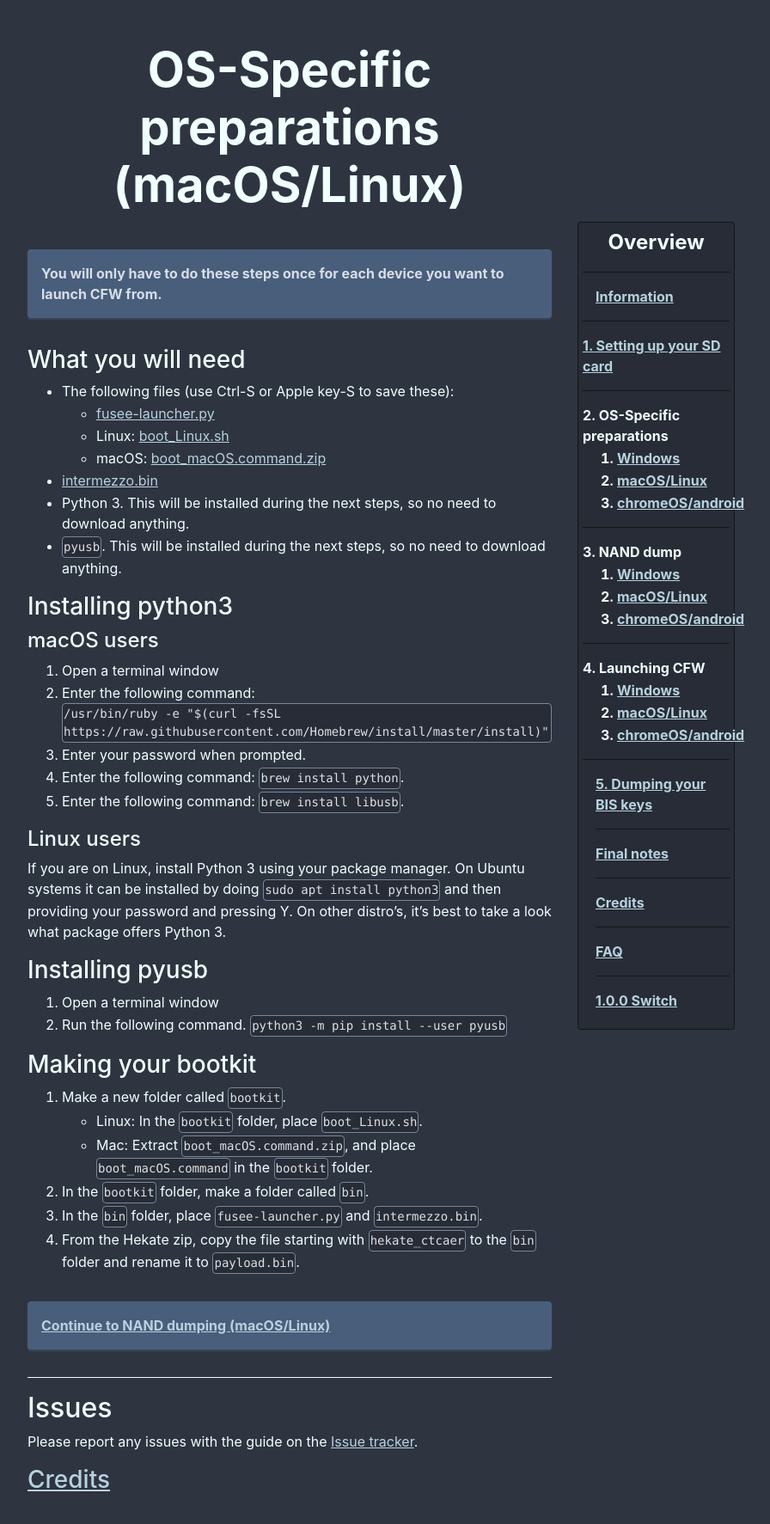
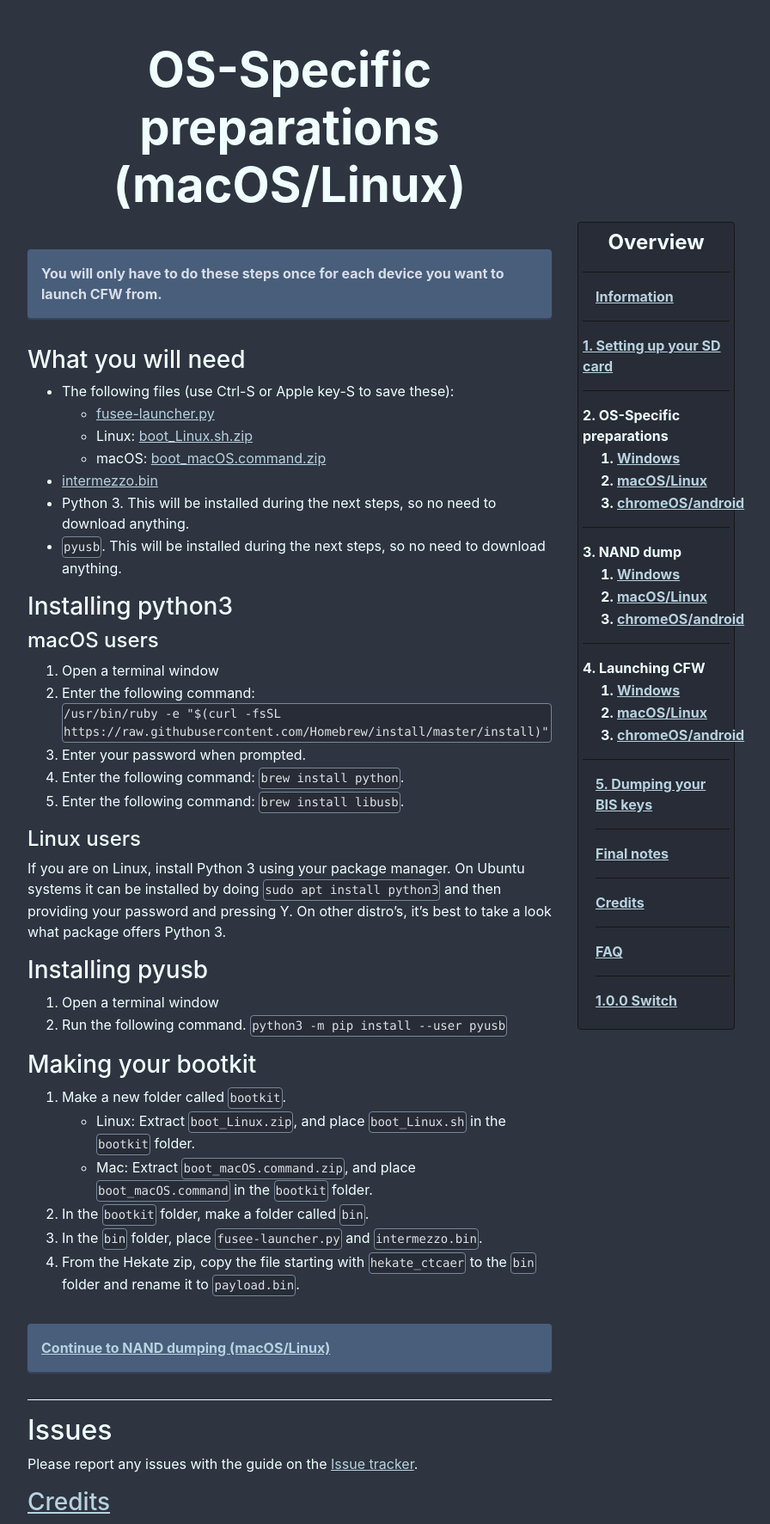
Before and after one commit to noirscape/SwitchGuideOLD, a Jekyll site: the page built from os-specific-preparations/linux.md, in a window 1280 px wide. Shown: the whole page at 86% size, without its empty margins (303-1199 px from the left). Built offline with Jekyll 4.4.1, drawn with Linux system fonts in a browser that asks for light colours; before the commit the page ends 1747 px from its top, so only the background shows below that.

Commit message:
Linux -> Compress script to preserve perms a la macOS instructions.

```diff
--- a/os-specific-preparations/linux.md
+++ b/os-specific-preparations/linux.md
@@ -10,7 +10,7 @@
 
 - The following files (use Ctrl-S or Apple key-S to save these):
   - [fusee-launcher.py](https://github.com/Cease-and-DeSwitch/fusee-launcher/raw/master/fusee-launcher.py){: target="_blank" .a-table}
-  - Linux: [boot_Linux.sh](https://noirscape.github.io/SwitchGuide/assets/boot_Linux.sh){: target="_blank" .a-table}
+  - Linux: [boot_Linux.sh.zip](https://noirscape.github.io/SwitchGuide/assets/boot_Linux.sh.zip){: target="_blank" .a-table}
   - macOS: [boot_macOS.command.zip](https://noirscape.github.io/SwitchGuide/assets/boot_macOS.command.zip){: target="_blank" .a-table}
 - [intermezzo.bin](https://github.com/Cease-and-DeSwitch/fusee-launcher/raw/master/intermezzo.bin){: .a-table}
 - Python 3. This will be installed during the next steps, so no need to download anything.
@@ -38,7 +38,7 @@
 ### Making your bootkit
 
 1. Make a new folder called `bootkit`.
-  - Linux: In the `bootkit` folder, place `boot_Linux.sh`.
+  - Linux: Extract `boot_Linux.zip`, and place `boot_Linux.sh` in the `bootkit` folder.
   - Mac: Extract `boot_macOS.command.zip`, and place `boot_macOS.command` in the `bootkit` folder.
 2. In the `bootkit` folder, make a folder called `bin`.
 3. In the `bin` folder, place `fusee-launcher.py` and `intermezzo.bin`.
```
Also changed, not shown: 2 other files.
